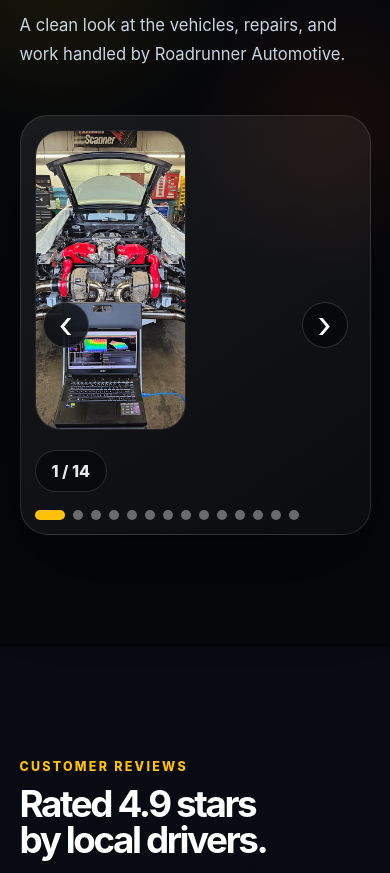
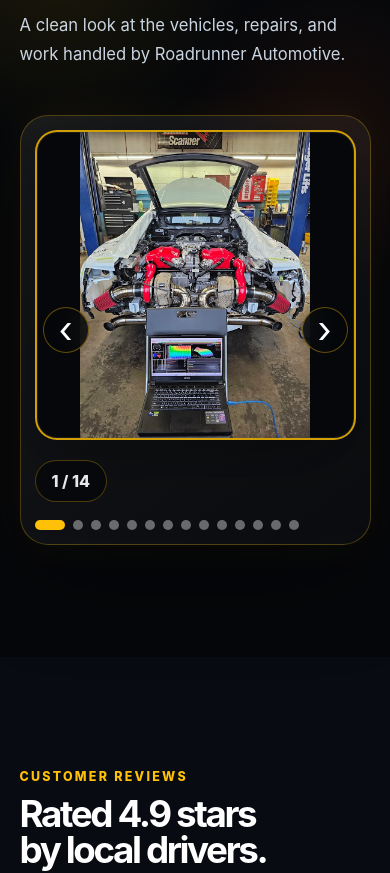
Before and after one commit to sharnpreetsidhu/roadrunner-automotive, a React (Vite) app: page / in a window 390 px wide. Shown: the part 5712-6585 px from the top of the page. Built offline with nearby package versions, Linux system fonts and the light colour scheme.

Commit message:
gallaryt

```diff
--- a/src/App.css
+++ b/src/App.css
@@ -112,30 +112,14 @@ main {
   gap: 14px;
 }
 
-.logo span {
-  width: 46px;
-  height: 46px;
-  border-radius: 50%;
-  display: grid;
-  place-items: center;
-  background: linear-gradient(135deg, #ffc107, #ff5a1f);
-  color: #05070a;
-  font-weight: 950;
-  font-size: 1.1rem;
-  box-shadow: 0 12px 30px rgba(255, 115, 0, 0.28);
+.logo-image-wrap {
+  padding-left: 8px;
 }
 
-.logo strong {
-  display: block;
-  font-size: 1rem;
-  letter-spacing: -0.03em;
-}
-
-.logo small {
-  display: block;
-  color: #d1d5db;
-  margin-top: 2px;
-  font-size: 0.8rem;
+.site-logo {
+  width: 250px;
+  height: auto;
+  object-fit: contain;
 }
 
 .nav-links {
@@ -631,7 +615,6 @@ h1 {
   font-weight: 800;
 }
 
-
 /* GALLERY */
 .gallery-section {
   background:
@@ -640,60 +623,56 @@ h1 {
     #05070a;
 }
 
-.gallery-carousel {
+.gallery-showcase {
   position: relative;
   border-radius: 34px;
   padding: 24px;
   background:
     linear-gradient(145deg, rgba(255, 255, 255, 0.075), rgba(255, 255, 255, 0.025));
-  border: 1px solid rgba(255, 255, 255, 0.12);
-  box-shadow: 0 35px 90px rgba(0, 0, 0, 0.38);
+  border: 1px solid rgba(255, 193, 7, 0.26);
+  box-shadow:
+    0 35px 90px rgba(0, 0, 0, 0.38),
+    0 0 50px rgba(255, 193, 7, 0.06);
   overflow: hidden;
 }
 
-.gallery-track {
-  display: grid;
-  grid-template-columns: repeat(3, 1fr);
-  gap: 18px;
+.gallery-single-image {
+  height: 620px;
+  border-radius: 28px;
+  overflow: hidden;
+  background:
+    radial-gradient(circle at center, rgba(255, 193, 7, 0.06), transparent 42%),
+    #05070a;
+  border: 2px solid rgba(255, 193, 7, 0.82);
+  box-shadow:
+    inset 0 0 0 1px rgba(255, 255, 255, 0.08),
+    0 22px 70px rgba(0, 0, 0, 0.35);
+  display: flex;
+  align-items: center;
+  justify-content: center;
 }
 
-.gallery-panel {
-  height: 330px;
-  border-radius: 26px;
-  overflow: hidden;
-  background: #090d14;
-  border: 1px solid rgba(255, 255, 255, 0.1);
-  transition: 0.25s ease;
-}
-
-.gallery-panel:hover {
-  transform: translateY(-6px);
-  border-color: rgba(255, 193, 7, 0.42);
-  box-shadow: 0 24px 55px rgba(0, 0, 0, 0.32);
-}
-
-.gallery-panel img {
-  width: 100%;
-  height: 100%;
-  object-fit: cover;
-  transition: 0.35s ease;
-}
-
-.gallery-panel:hover img {
-  transform: scale(1.04);
+.gallery-single-image img {
+  width: auto;
+  height: auto;
+  max-width: 100%;
+  max-height: 100%;
+  object-fit: contain;
+  background: transparent;
+  display: block;
 }
 
 .gallery-slide-arrow {
   position: absolute;
   top: 50%;
   z-index: 5;
-  width: 52px;
-  height: 52px;
+  width: 54px;
+  height: 54px;
   border-radius: 50%;
-  border: 1px solid rgba(255, 255, 255, 0.16);
+  border: 1px solid rgba(255, 193, 7, 0.38);
   background: rgba(5, 7, 10, 0.76);
   color: white;
-  font-size: 2.6rem;
+  font-size: 2.7rem;
   line-height: 1;
   cursor: pointer;
   display: grid;
@@ -710,11 +689,11 @@ h1 {
 }
 
 .gallery-slide-prev {
-  left: 34px;
+  left: 38px;
 }
 
 .gallery-slide-next {
-  right: 34px;
+  right: 38px;
 }
 
 .gallery-slide-bottom {
@@ -729,7 +708,7 @@ h1 {
   padding: 10px 16px;
   border-radius: 999px;
   background: rgba(5, 7, 10, 0.72);
-  border: 1px solid rgba(255, 255, 255, 0.14);
+  border: 1px solid rgba(255, 193, 7, 0.28);
   color: #e5e7eb;
   font-weight: 850;
 }
@@ -755,65 +734,6 @@ h1 {
 .gallery-dots button.active {
   width: 30px;
   background: #ffc107;
-}
-
-@media (max-width: 1150px) {
-  .gallery-track {
-    grid-template-columns: repeat(2, 1fr);
-  }
-
-  .gallery-panel:nth-child(3) {
-    display: none;
-  }
-}
-
-@media (max-width: 820px) {
-  .gallery-carousel {
-    border-radius: 28px;
-    padding: 14px;
-  }
-
-  .gallery-track {
-    grid-template-columns: 1fr;
-  }
-
-  .gallery-panel {
-    height: 360px;
-  }
-
-  .gallery-panel:nth-child(2),
-  .gallery-panel:nth-child(3) {
-    display: none;
-  }
-
-  .gallery-slide-arrow {
-    width: 46px;
-    height: 46px;
-    font-size: 2.3rem;
-  }
-
-  .gallery-slide-prev {
-    left: 22px;
-  }
-
-  .gallery-slide-next {
-    right: 22px;
-  }
-
-  .gallery-slide-bottom {
-    flex-direction: column;
-    align-items: flex-start;
-  }
-
-  .gallery-dots {
-    justify-content: flex-start;
-  }
-}
-
-@media (max-width: 500px) {
-  .gallery-panel {
-    height: 300px;
-  }
 }
 
 /* REVIEWS */
@@ -964,6 +884,15 @@ footer p {
   font-weight: 950;
   box-shadow: 0 18px 45px rgba(255, 102, 0, 0.26);
   transition: 0.25s ease;
+  opacity: 0;
+  pointer-events: none;
+  transform: translateY(12px);
+}
+
+.back-to-top.show {
+  opacity: 1;
+  pointer-events: auto;
+  transform: translateY(0);
 }
 
 .back-to-top:hover {
@@ -983,18 +912,6 @@ footer p {
   opacity: 1;
   transform: translateY(0);
 }
-
-/* LOGO IMAGE */
-.logo-image-wrap {
-  padding-left: 8px;
-}
-
-.site-logo {
-  width: 250px;
-  height: auto;
-  object-fit: contain;
-}
-
 
 /* LOADING SCREEN */
 .loading-screen {
@@ -1160,14 +1077,6 @@ footer p {
     grid-template-columns: repeat(2, 1fr);
   }
 
-  .gallery-track {
-    grid-template-columns: repeat(2, 1fr);
-  }
-
-  .gallery-panel:nth-child(3) {
-    display: none;
-  }
-
   .review-grid,
   .contact-section,
   .intro-section {
@@ -1248,48 +1157,36 @@ footer p {
   }
 
   .gallery-showcase {
-  border-radius: 30px;
     padding: 14px;
+    border-radius: 28px;
   }
 
-.gallery-main-image {
+  .gallery-single-image {
     height: 390px;
-  border-radius: 24px;
+    border-radius: 22px;
   }
 
-.gallery-main-image img {
-  padding: 10px;
-}
-
-.gallery-main-arrow {
+  .gallery-slide-arrow {
     width: 46px;
     height: 46px;
     font-size: 2.3rem;
   }
 
-.gallery-main-prev {
+  .gallery-slide-prev {
     left: 22px;
   }
 
-.gallery-main-next {
+  .gallery-slide-next {
     right: 22px;
   }
 
-.gallery-info-row {
+  .gallery-slide-bottom {
+    flex-direction: column;
     align-items: flex-start;
   }
 
-.gallery-thumbnail-row {
-  display: flex;
-  overflow-x: auto;
-  padding-bottom: 6px;
-  scroll-snap-type: x mandatory;
-}
-
-.gallery-thumb {
-  min-width: 92px;
-  height: 72px;
-  scroll-snap-align: start;
+  .gallery-dots {
+    justify-content: flex-start;
   }
 
   footer {
@@ -1299,25 +1196,16 @@ footer p {
   }
 
   .loading-content {
-    margin-top: 250px;
+    margin-top: 300px;
+  }
+
+  .loading-logo {
+    width: min(300px, 78vw);
   }
 }
 
 /* SMALL MOBILE */
 @media (max-width: 500px) {
-  .logo strong {
-    font-size: 0.9rem;
-  }
-
-  .logo small {
-    font-size: 0.75rem;
-  }
-
-  .logo span {
-    width: 42px;
-    height: 42px;
-  }
-
   .site-logo {
     width: 155px;
   }
@@ -1335,16 +1223,16 @@ footer p {
     width: 100%;
   }
 
-  .gallery-carousel {
-    min-height: 360px;
-  }
-
-  .gallery-track {
-    height: 300px;
+  .gallery-single-image {
+    height: 310px;
   }
 
   .loading-content {
-    margin-top: 220px;
+    margin-top: 260px;
+  }
+
+  .loading-logo {
+    width: min(250px, 78vw);
   }
 
   .loading-content p {
--- a/src/App.jsx
+++ b/src/App.jsx
@@ -5,6 +5,7 @@ function App() {
   const [menuOpen, setMenuOpen] = useState(false);
   const [gallerySlideIndex, setGallerySlideIndex] = useState(0);
   const [loading, setLoading] = useState(true);
+  const [showBackToTop, setShowBackToTop] = useState(false);
 
   useEffect(() => {
     const revealElements = document.querySelectorAll('.reveal');
@@ -35,6 +36,19 @@ function App() {
     return () => clearTimeout(timer);
   }, []);
 
+  useEffect(() => {
+    const handleScroll = () => {
+      setShowBackToTop(window.scrollY > 650);
+    };
+
+    window.addEventListener('scroll', handleScroll);
+    handleScroll();
+
+    return () => {
+      window.removeEventListener('scroll', handleScroll);
+    };
+  }, []);
+
   const services = [
     'Diagnostics & Troubleshooting',
     'Brake Service',
@@ -59,12 +73,6 @@ function App() {
     '/images/c63.png',
     '/images/etron.png',
     '/images/cultas.png',
-  ];
-
-  const visibleGalleryImages = [
-    galleryImages[gallerySlideIndex],
-    galleryImages[(gallerySlideIndex + 1) % galleryImages.length],
-    galleryImages[(gallerySlideIndex + 2) % galleryImages.length],
   ];
 
   const showNextGallerySlide = () => {
@@ -192,8 +200,14 @@ function App() {
           </div>
 
           <div className="hero-content">
-            <div className="hero-kicker reveal">Trusted Surrey Auto Repair Shop</div>
-            <h1 className="reveal">Reliable auto repair with honest service.</h1>
+            <div className="hero-kicker reveal">
+              Trusted Surrey Auto Repair Shop
+            </div>
+
+            <h1 className="reveal">
+              Reliable auto repair with honest service.
+            </h1>
+
             <p className="hero-subtext reveal">
               Roadrunner Automotive delivers reliable diagnostics, repairs, and
               maintenance with honest communication, quality workmanship, and a
@@ -204,6 +218,7 @@ function App() {
               <a href="tel:6045360133" className="btn primary">
                 Call Now
               </a>
+
               <a
                 href="https://www.google.com/maps/search/?api=1&query=2178+King+George+Blvd+Surrey+BC+V4A+5A2"
                 target="_blank"
@@ -212,6 +227,7 @@ function App() {
               >
                 Get Directions
               </a>
+
               <a
                 href="https://www.instagram.com/roadrunner.automotive/?hl=en"
                 target="_blank"
@@ -227,10 +243,12 @@ function App() {
                 <strong>4.9 ★★★★★</strong>
                 <span>100+ Google Reviews</span>
               </div>
+
               <div className="badge">
                 <strong>Mon–Fri</strong>
                 <span>9:00 a.m. – 5:30 p.m.</span>
               </div>
+
               <div className="badge">
                 <strong>Surrey, BC</strong>
                 <span>2178 King George Blvd</span>
@@ -249,10 +267,12 @@ function App() {
             <h2>100+</h2>
             <p>Google Reviews</p>
           </div>
+
           <div>
             <h2>4.9</h2>
             <p>Average Rating</p>
           </div>
+
           <div>
             <h2>Trusted</h2>
             <p>Surrey Auto Repair</p>
@@ -324,10 +344,12 @@ function App() {
                   <strong>01</strong>
                   <span>Honest diagnostics</span>
                 </div>
+
                 <div>
                   <strong>02</strong>
                   <span>Quality workmanship</span>
                 </div>
+
                 <div>
                   <strong>03</strong>
                   <span>Trusted by locals</span>
@@ -338,17 +360,16 @@ function App() {
         </section>
 
         <section className="section gallery-section" id="gallery">
-
           <div className="section-heading reveal">
             <p>Gallery</p>
             <h2>Recent vehicles and shop work.</h2>
             <span>
-      A clean look at the vehicles, repairs, and work handled by Roadrunner
-      Automotive.
+              A clean look at the vehicles, repairs, and work handled by
+              Roadrunner Automotive.
             </span>
           </div>
 
-  <div className="gallery-carousel reveal">
+          <div className="gallery-showcase reveal">
             <button
               className="gallery-slide-arrow gallery-slide-prev"
               onClick={showPreviousGallerySlide}
@@ -358,12 +379,11 @@ function App() {
               ‹
             </button>
 
-    <div className="gallery-track">
-      {visibleGalleryImages.map((image, index) => (
-        <div className="gallery-panel" key={`${image}-${index}`}>
-          <img src={image} alt="Roadrunner Automotive vehicle work" />
-        </div>
-      ))}
+            <div className="gallery-single-image">
+              <img
+                src={galleryImages[gallerySlideIndex]}
+                alt="Roadrunner Automotive vehicle work"
+              />
             </div>
 
             <button
@@ -444,13 +464,16 @@ function App() {
                 <strong>Address:</strong> 2178 King George Blvd, Surrey, BC V4A
                 5A2
               </p>
+
               <p>
                 <strong>Phone:</strong>{' '}
                 <a href="tel:6045360133">(604) 536-0133</a>
               </p>
+
               <p>
                 <strong>Hours:</strong> Monday–Friday, 9:00 a.m.–5:30 p.m.
               </p>
+
               <p>
                 <strong>Province:</strong> British Columbia
               </p>
@@ -459,6 +482,7 @@ function App() {
                 <a href="tel:6045360133" className="btn primary">
                   Call the Shop
                 </a>
+
                 <a
                   href="https://www.google.com/maps/search/?api=1&query=2178+King+George+Blvd+Surrey+BC+V4A+5A2"
                   className="btn secondary"
@@ -486,7 +510,11 @@ function App() {
           <p>Created by Pacific Tech Solutions</p>
         </footer>
 
-        <a href="#top" className="back-to-top" aria-label="Back to top">
+        <a
+          href="#top"
+          className={`back-to-top ${showBackToTop ? 'show' : ''}`}
+          aria-label="Back to top"
+        >
           ↑
         </a>
       </main>
```
Lines whose indentation alone changed are shown as unchanged.
